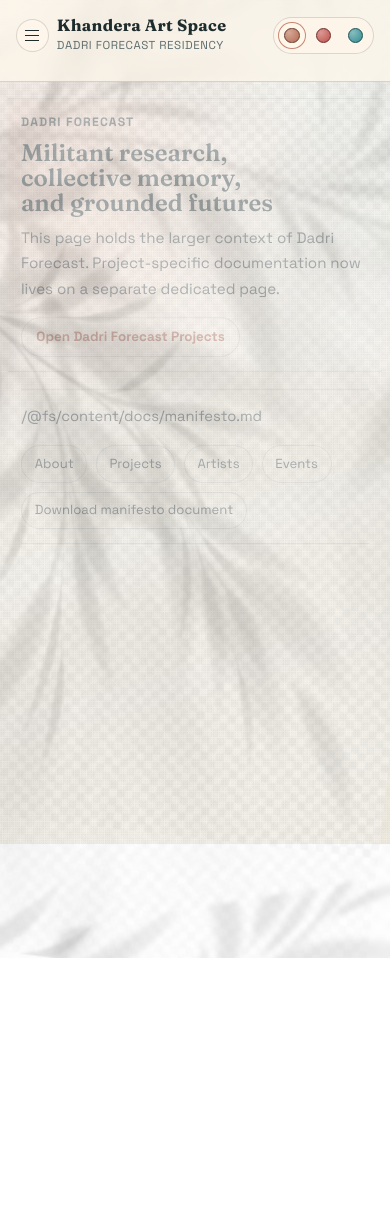
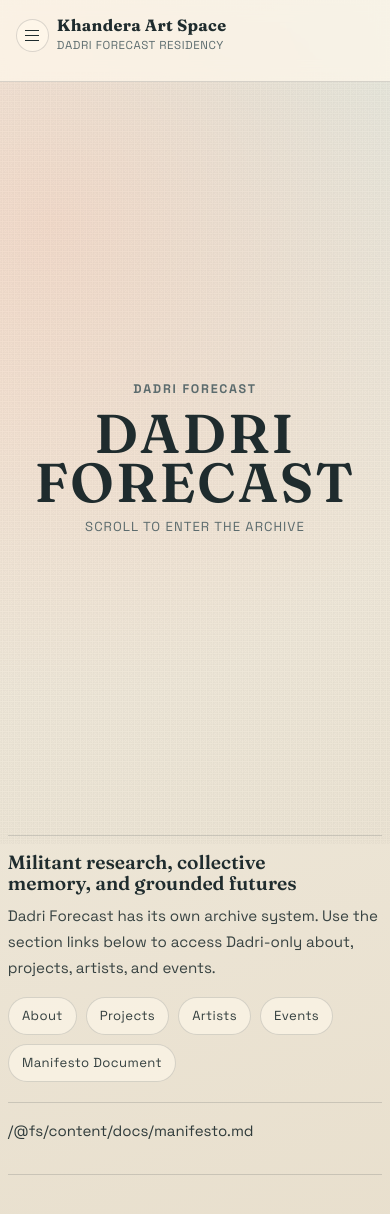
Before and after one commit to Anindyakafka/khandera_art_space_x_dadri_forecast, a SvelteKit app: page /dadri-forecast in a window 390 px wide. Shown: the top 1214 px of the page. Before the commit the page ends 844 px from the top, so only its background shows below. Built offline with nearby package versions, Linux system fonts and the light colour scheme.

Commit message:
sync dadri

```diff
--- a/src/app.css
+++ b/src/app.css
@@ -105,6 +105,31 @@ body::before {
   background-position: 1px 0, 0 0, 1px 2px, 2px 1px;
 }
 
+body.dadri-mode {
+  --bg: #f0ece4;
+  --bg-deep: #dbd6cc;
+  --surface: rgba(248, 243, 235, 0.86);
+  --surface-solid: #f7f3ea;
+  --text: #2a2622;
+  --text-inverse: #f7f2e9;
+  --accent: #6f5444;
+  --accent-2: #8a7763;
+  --muted: #6c6259;
+  --line: rgba(50, 42, 35, 0.2);
+  --shadow: rgba(36, 28, 22, 0.16);
+  --hero-a: #e3d9cb;
+  --hero-b: #d7cdc0;
+  --hero-c: #cdc2b2;
+  --grain-opacity: 0;
+  background:
+    radial-gradient(circle at 18% 12%, rgba(201, 187, 169, 0.2), transparent 42%),
+    linear-gradient(164deg, #f4f0e8 0%, #ddd7cc 100%);
+}
+
+body.dadri-mode::before {
+  opacity: 0;
+}
+
 p {
   margin-block: 0 1rem;
 }
--- a/src/routes/+layout.svelte
+++ b/src/routes/+layout.svelte
@@ -86,14 +86,20 @@
   <title>Khandera Art Space</title>
 </svelte:head>
 
+<svelte:body class:dadri-mode={isDadriSection} />
+
+{#if !isDadriSection}
   <BirdFollower perchTarget={brandLink} />
+{/if}
 
+{#if !isDadriSection}
   <div class="atmosphere" aria-hidden="true">
     <span class="shadow-layer branch far"></span>
     <span class="shadow-layer branch mid"></span>
     <span class="shadow-layer branch near"></span>
     <span class="shadow-layer branch near-detail"></span>
   </div>
+{/if}
 
 <header class="site-header">
   <div class="brand-row">
@@ -112,6 +118,7 @@
       <a class="brand" href="/" bind:this={brandLink}>Khandera Art Space</a>
       <p class="brand-subtitle">Dadri Forecast Residency</p>
     </div>
+    {#if !isDadriSection}
       <div class="theme-picker mobile-theme-picker" role="group" aria-label="Select color palette">
         {#each themeOptions as option}
           <button
@@ -127,6 +134,7 @@
           </button>
         {/each}
       </div>
+    {/if}
   </div>
   <div class="header-controls">
     <nav id="main-nav" aria-label="Main navigation" class:open={mobileMenuOpen}>
@@ -140,6 +148,7 @@
         </a>
       {/each}
     </nav>
+    {#if !isDadriSection}
       <div class="theme-picker desktop-theme-picker" role="group" aria-label="Select color palette">
         {#each themeOptions as option}
           <button
@@ -155,6 +164,7 @@
           </button>
         {/each}
       </div>
+    {/if}
   </div>
 </header>
 
--- a/src/routes/dadri-forecast/+page.svelte
+++ b/src/routes/dadri-forecast/+page.svelte
@@ -5,89 +5,130 @@
   const manifestoHtml = renderSimpleMarkdown(data.manifestoMarkdown);
 </script>
 
-<main class="forecast-overview">
-  <section class="overview-hero">
-    <p class="kicker">Dadri Forecast</p>
-    <h1>Militant research, collective memory, and grounded futures</h1>
-    <p>
-      This page holds the larger context of Dadri Forecast. Project-specific documentation now lives on a separate dedicated page.
-    </p>
-    <a class="project-cta" href="/dadri-forecast/projects">Open Dadri Forecast Projects</a>
+<main class="dadri-root">
+  <section class="title-screen" aria-label="Dadri Forecast introduction">
+    <div class="title-center">
+      <p class="eyebrow">Dadri Forecast</p>
+      <h1>Dadri Forecast</h1>
+      <p class="scroll-hint">Scroll to enter the archive</p>
+    </div>
   </section>
 
-  <article class="doc-root">
-    <div class="doc-card">
-      {@html manifestoHtml}
+  <section class="reveal-panel" aria-label="Dadri Forecast details">
+    <article class="doc-root">
+      <header class="panel-head">
+        <h2>Militant research, collective memory, and grounded futures</h2>
+        <p>
+          Dadri Forecast has its own archive system. Use the section links below to access Dadri-only about, projects, artists, and events.
+        </p>
+      </header>
+
       <nav class="route-links" aria-label="Dadri Forecast navigation">
         <a href="/dadri-forecast/about">About</a>
         <a href="/dadri-forecast/projects">Projects</a>
         <a href="/dadri-forecast/artists">Artists</a>
         <a href="/dadri-forecast/events">Events</a>
-        <a href={data.site.manifestoDocumentPath} target="_blank" rel="noopener noreferrer">Download manifesto document</a>
+        <a href={data.site.manifestoDocumentPath} target="_blank" rel="noopener noreferrer">Manifesto Document</a>
       </nav>
-    </div>
-  </article>
+
+      <div class="doc-card">
+        {@html manifestoHtml}
+      </div>
+    </article>
+  </section>
+
+  <section class="spacer" aria-hidden="true"></section>
 </main>
 
 <style>
-  .forecast-overview {
+  .dadri-root {
     color: var(--text);
-    width: min(1080px, 96vw);
-    margin: clamp(1rem, 3.5vw, 2.5rem) auto clamp(2rem, 5vw, 4rem);
   }
 
-  .overview-hero {
-    border-top: 1px solid var(--line);
-    border-bottom: 1px solid var(--line);
-    padding: clamp(1rem, 2.4vw, 1.8rem);
-    background:
-      radial-gradient(circle at 14% 18%, color-mix(in srgb, var(--accent) 12%, transparent), transparent 58%),
-      radial-gradient(circle at 88% 78%, color-mix(in srgb, var(--hero-c) 12%, transparent), transparent 50%);
+  .title-screen {
+    min-height: calc(100svh - 6.2rem);
+    display: grid;
+    place-items: center;
+    padding: 1rem;
   }
 
-  .kicker {
+  .title-center {
+    text-align: center;
+    width: min(92vw, 760px);
+  }
+
+  .eyebrow {
     margin: 0;
+    font-size: 0.78rem;
     text-transform: uppercase;
-    letter-spacing: 0.1em;
+    letter-spacing: 0.14em;
     color: var(--muted);
-    font-size: 0.76rem;
     font-weight: 700;
   }
 
   h1 {
-    margin: 0.45rem 0 0.6rem;
-    font-size: clamp(1.5rem, 4.8vw, 3.1rem);
-    line-height: 1.05;
-    text-wrap: balance;
+    margin: 0.6rem 0;
+    font-size: clamp(2rem, 11vw, 6.8rem);
+    line-height: 0.9;
+    letter-spacing: 0.04em;
+    text-transform: uppercase;
   }
 
-  .overview-hero p {
+  .scroll-hint {
     margin: 0;
-    max-width: 78ch;
-    line-height: 1.68;
-    color: color-mix(in srgb, var(--text) 90%, transparent);
+    font-size: 0.82rem;
+    letter-spacing: 0.08em;
+    text-transform: uppercase;
+    color: var(--muted);
   }
 
-  .project-cta {
-    display: inline-flex;
-    margin-top: 1rem;
-    border: 1px solid var(--line);
-    border-radius: 999px;
-    padding: 0.55rem 0.9rem;
-    text-decoration: none;
-    font-size: 0.84rem;
-    font-weight: 700;
-    color: color-mix(in srgb, var(--accent) 82%, var(--text));
-  }
-
-  .project-cta:hover {
-    border-color: color-mix(in srgb, var(--accent) 45%, var(--line));
+  .reveal-panel {
+    width: min(1100px, 96vw);
+    margin: 0 auto;
+    border-top: 1px solid var(--line);
+    padding: clamp(1rem, 3.5vw, 2.6rem) 0 clamp(2rem, 5vw, 4rem);
   }
 
   .doc-root {
-    max-width: 78ch;
-    margin: clamp(1.1rem, 4vw, 2.3rem) auto;
-    padding: 0 clamp(0.85rem, 3.2vw, 1.25rem);
+    width: min(84ch, 100%);
+    margin: 0 auto;
+  }
+
+  .panel-head h2 {
+    margin: 0 0 0.55rem;
+    font-size: clamp(1.2rem, 3.3vw, 2.2rem);
+  }
+
+  .panel-head p {
+    margin: 0;
+    max-width: 74ch;
+    line-height: 1.7;
+    color: color-mix(in srgb, var(--text) 88%, transparent);
+  }
+
+  .route-links {
+    margin: 1rem 0 1.25rem;
+    display: flex;
+    flex-wrap: wrap;
+    gap: 0.55rem;
+  }
+
+  .route-links a {
+    display: inline-flex;
+    align-items: center;
+    border: 1px solid var(--line);
+    border-radius: 999px;
+    padding: 0.5rem 0.82rem;
+    text-decoration: none;
+    font-size: 0.82rem;
+    letter-spacing: 0.03em;
+    color: color-mix(in srgb, var(--text) 90%, transparent);
+    background: color-mix(in srgb, var(--surface) 78%, transparent);
+  }
+
+  .route-links a:hover {
+    border-color: color-mix(in srgb, var(--accent) 55%, var(--line));
+    color: var(--accent);
   }
 
   .doc-card {
@@ -99,49 +140,35 @@
   .doc-card :global(h1),
   .doc-card :global(h2),
   .doc-card :global(h3) {
-    letter-spacing: 0.04em;
-    margin-top: 1.05rem;
+    letter-spacing: 0.03em;
+    margin-top: 1rem;
     margin-bottom: 0.45rem;
-    font-size: clamp(1.05rem, 2.4vw, 1.8rem);
+    font-size: clamp(1.02rem, 2.2vw, 1.6rem);
   }
 
   .doc-card :global(p),
   .doc-card :global(li) {
-    line-height: 1.72;
-    color: color-mix(in srgb, var(--text) 90%, transparent);
-    font-size: clamp(0.92rem, 1.6vw, 1.02rem);
+    line-height: 1.76;
+    color: color-mix(in srgb, var(--text) 92%, transparent);
+    font-size: clamp(0.94rem, 1.35vw, 1.03rem);
   }
 
-  .route-links {
-    margin-top: 1rem;
-    display: flex;
-    flex-wrap: wrap;
-    gap: 0.55rem;
-  }
-
-  .route-links a {
-    display: inline-flex;
-    align-items: center;
-    border: 1px solid var(--line);
-    border-radius: 999px;
-    padding: 0.48rem 0.78rem;
-    text-decoration: none;
-    font-size: 0.82rem;
-    color: color-mix(in srgb, var(--text) 92%, transparent);
-  }
-
-  .route-links a:hover {
-    border-color: color-mix(in srgb, var(--accent) 45%, var(--line));
-    color: color-mix(in srgb, var(--accent) 78%, var(--text));
+  .spacer {
+    height: 5vh;
   }
 
   @media (max-width: 760px) {
-    .overview-hero {
-      padding: 0.82rem;
+    .title-screen {
+      min-height: calc(100svh - 5.7rem);
+      padding: 0.8rem;
+    }
+
+    h1 {
+      font-size: clamp(2rem, 14vw, 4.2rem);
     }
 
     .doc-card {
-      padding: 0.85rem 0;
+      padding: 0.9rem 0;
     }
   }
 </style>
```
Lines whose indentation alone changed are shown as unchanged.
